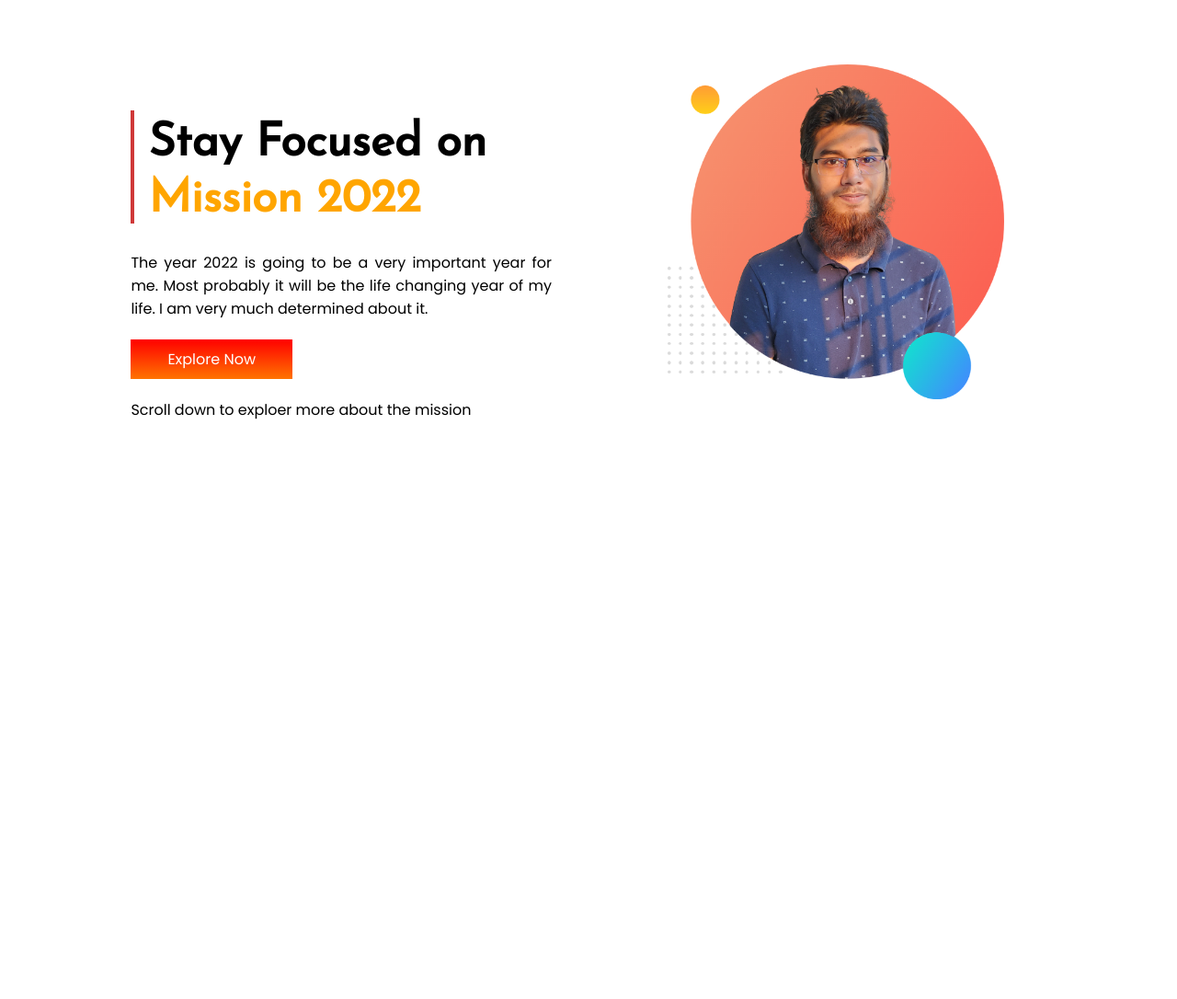
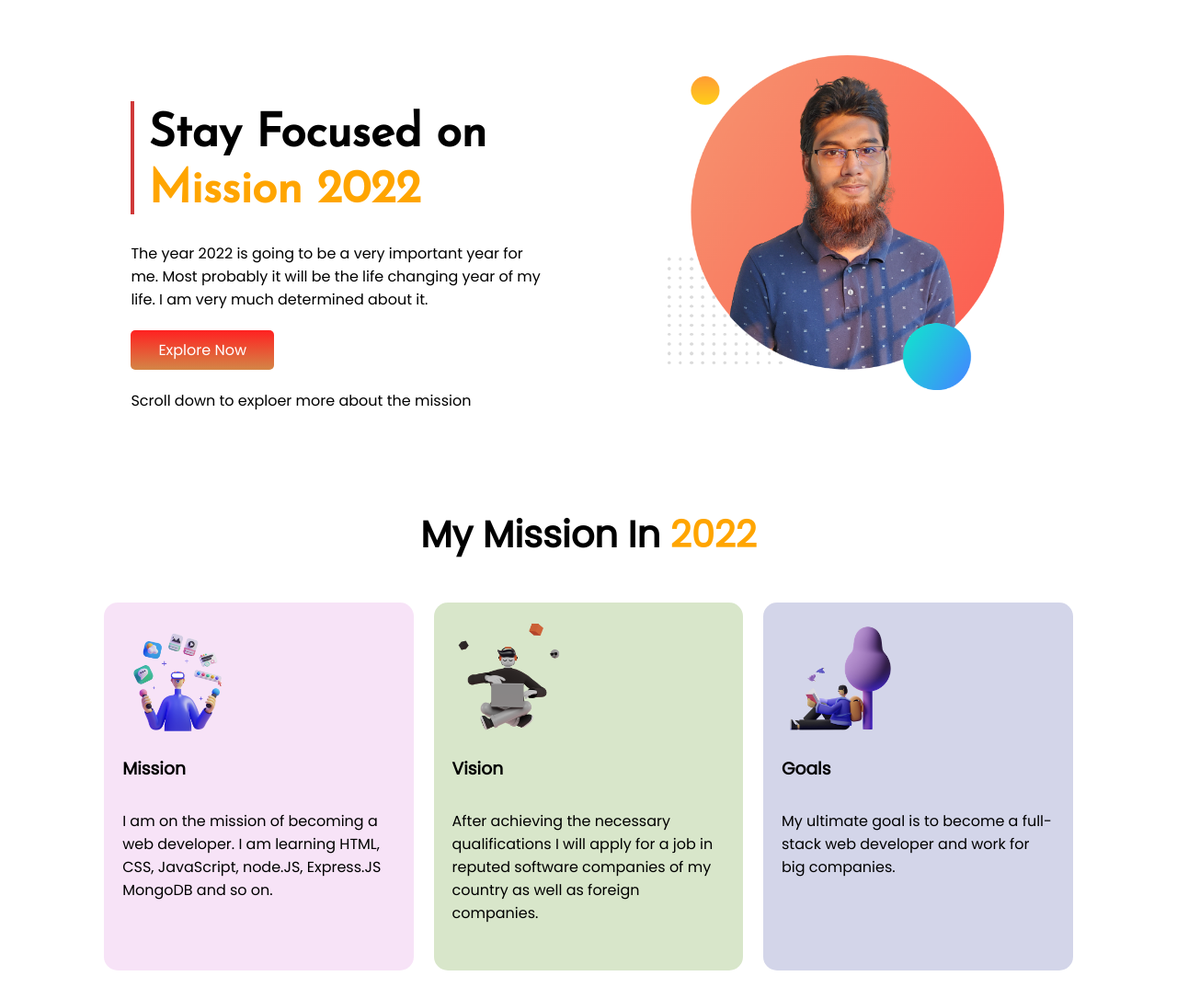
Before and after one commit to MohammadAmitHasan/Mission-2022, a plain HTML site: page index.html in a window 1280 px wide. Shown: the whole page at 92% size. Before the commit the page ends 800 px from the top, so only its background shows below. Drawn offline with Linux system fonts and the light colour scheme.

Commit message:
Mission 2022 section added

```diff
--- a/index.html
+++ b/index.html
@@ -34,7 +34,37 @@
             </p>
         </div>
         <div class="flexible-item-equal-div">
-            <img src="images/hasan1-bg.png" alt="Web Developer Hasan's Photo">
+            <img class="section-img" src="images/hasan1-bg.png" alt="Web Developer Hasan's Photo">
+        </div>
+    </section>
+
+    <section>
+        <h1 class="middle">My Mission In <span class="colored-heading">2022</span> </h1>
+        <div class="flexible-container">
+            <div id="mission" class="mission-2022">
+                <img src="images/illustrators/illustrator-1.png" alt="A illustrator">
+                <h3>Mission</h3>
+                <p>
+                    I am on the mission of becoming a web developer. I am learning HTML, CSS, JavaScript, node.JS,
+                    Express.JS MongoDB and so on.
+                </p>
+
+            </div>
+            <div id="vision" class="mission-2022">
+                <img src="images/illustrators/illustrator-2.png" alt="A illustrator">
+                <h3>Vision</h3>
+                <p>
+                    After achieving the necessary qualifications I will apply for a job in reputed software companies of
+                    my country as well as foreign companies.
+                </p>
+            </div>
+            <div id="goals" class="mission-2022">
+                <img src="images/illustrators/illustrator-3.png" alt="A illustrator">
+                <h3>Goals</h3>
+                <p>
+                    My ultimate goal is to become a full-stack web developer and work for big companies.
+                </p>
+            </div>
         </div>
     </section>
 
--- a/style.css
+++ b/style.css
@@ -14,8 +14,7 @@ p{
 
 .flexible-container{
     display: flex;
-    margin: 30px 8%;
-    text-align: justify;
+    margin: 20px 8%;
 }
 
 .flexible-item-equal-div{
@@ -24,7 +23,7 @@ p{
     margin: 10px;
 }
 
-.flexible-container img{
+.section-img{
     width: 80%;
     display: block;
     margin: 0 auto;
@@ -48,8 +47,32 @@ p{
 
 .link-btn{
     text-decoration: none;
-    background-image: linear-gradient(red, rgb(255, 115, 0));
-    padding: 10px 40px;
+    background-image: linear-gradient(rgba(255, 0, 0, 0.87), rgba(199, 98, 16, 0.774));
+    padding: 10px 30px;
     color: white;
     margin: 20px 0;
+    border-radius: 5px;
 }
+
+.middle{
+    text-align: center;
+}
+
+.mission-2022{
+    width: 31%;
+    margin: 1%;
+    padding: 20px;
+    border-radius: 15px;
+}
+.mission-2022 img{
+    width: 120px;
+}
+#mission{
+    background-color: rgba(224, 150, 224, 0.267);
+}
+#vision{
+    background-color: rgba(145, 185, 107, 0.356);
+}
+#goals{
+    background-color: rgba(114, 121, 184, 0.308);
+}
```
Also changed, not shown: images/illustrators/illustrator-1.png (added), images/illustrators/illustrator-2.png (added), images/illustrators/illustrator-3.png (added).
